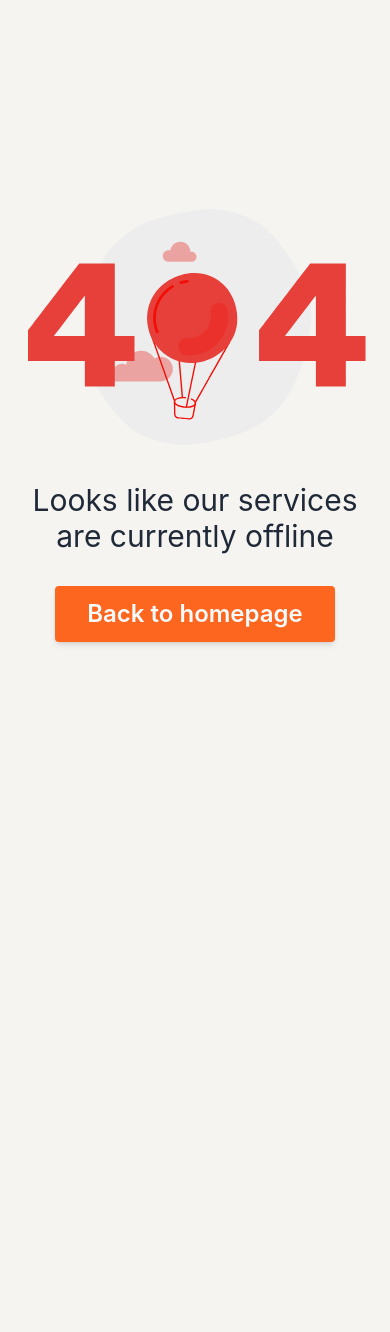
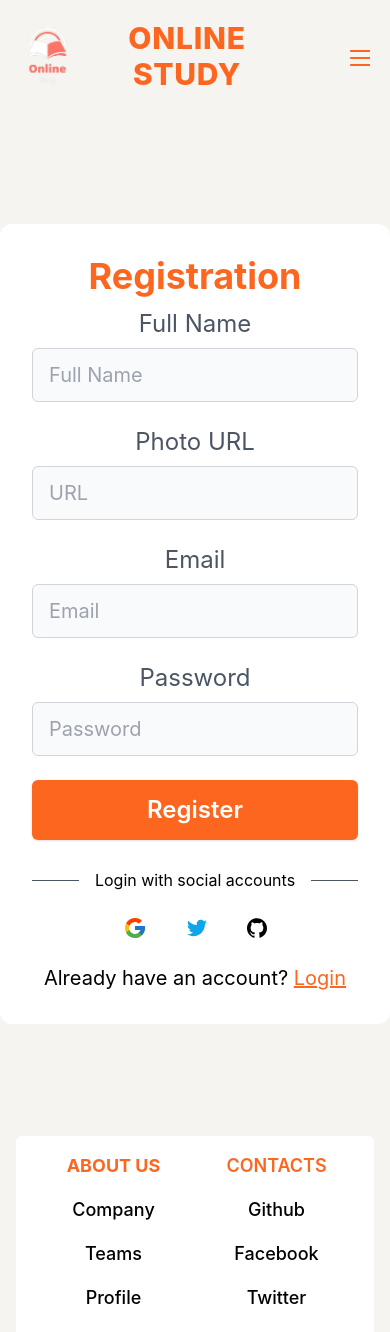
Before and after one commit to DiptaPal/online-tuition-client-side, a React (Create React App) app: page /register in a window 390 px wide. Shown: the top 1332 px of the page. Before the commit the page ends 844 px from the top, so only its background shows below. Built offline with nearby package versions, Linux system fonts and the light colour scheme.

Commit message:
registration  page done

```diff
--- a/src/Pages/Login/Login/Login.js
+++ b/src/Pages/Login/Login/Login.js
@@ -63,17 +63,17 @@ const Login = () => {
                 <h1 className="text-4xl font-bold text-center text-navActive">Login</h1>
                 <form className="space-y-6 ng-untouched ng-pristine ng-valid">
                     <div className="space-y-2">
-                        <label for="username" className="block text-2xl text-gray-600">Username</label>
-                        <input type="text" name="name" id="username" placeholder="Username" className="w-full px-4 py-3 text-xl border focus:border-navActive outline-none rounded-md border-gray-300 bg-gray-50 text-gray-800" required />
+                        <label htmlFor="email" className="block text-2xl text-gray-600">Email</label>
+                        <input type="email" name="email" id="email" placeholder="Email" className="w-full px-4 py-3 text-xl border focus:border-navActive outline-none rounded-md border-gray-300 bg-gray-50 text-gray-800" required />
                     </div>
                     <div className="space-y-2">
-                        <label for="password" className="block text-2xl text-gray-600">Password</label>
+                        <label htmlFor="password" className="block text-2xl text-gray-600">Password</label>
                         <input type="password" name="password" id="password" placeholder="Password" className="w-full px-4 py-3 border focus:border-navActive outline-none rounded-md border-gray-300 text-xl bg-gray-50 text-gray-800" required />
                         <div className="flex justify-end text-base text-black">
                             <Link to="#/">Forgot Password?</Link>
                         </div>
                     </div>
-                    <button type='submit' className="block w-full p-3 text-2xl font-semibold rounded-md text-center text-white shadow bg-navActive hover:text-navActive hover:bg-white transition-all duration-300 border-2 border-transparent hover:border-2">Sign in</button>
+                    <button type='submit' className="block w-full p-3 text-2xl font-semibold rounded-md text-center text-white shadow bg-navActive hover:text-navActive hover:bg-gray-300 transition-all duration-300 border-2 border-transparent hover:border-2">Sign in</button>
                 </form>
                 <div className="flex items-center pt-4 space-x-1">
                     <div className="flex-1 h-px sm:w-16 bg-gray-600"></div>
@@ -95,7 +95,7 @@ const Login = () => {
                         </svg>
                     </button>
                 </div>
-                <p className="text-xl text-center sm:px-6 text-black">Don't have an account? <Link to="/register" className="underline text-navActive">Sign up</Link>
+                <p className="text-xl text-center sm:px-6 text-black">Don't have an account? <Link to="/register" className="underline text-navActive">Register</Link>
                 </p>
             </div>
         </div>
--- a/src/Pages/Login/Register/Register.js
+++ b/src/Pages/Login/Register/Register.js
@@ -1,9 +1,117 @@
-import React from 'react';
+import React, { useContext, useState } from 'react';
+import { Link, useLocation, useNavigate } from 'react-router-dom';
+import { FcGoogle } from "react-icons/fc";
+// import { AuthContext } from '../../context/AuthProvider';
+import { toast } from 'react-toastify';
 
 const Register = () => {
+    // const {user, handleGoogle, handleFacebook, createUser, updateName } = useContext(AuthContext)
+    // const location = useLocation();
+    // const navigate = useNavigate();
+    // let from = location.state?.from?.pathname || "/";
+    const [error, setError] = useState();
+
+    const handleSubmit = event => {
+        let fullName;
+        event.preventDefault();
+        const form = event.target;
+        const firstName = form.firstname.value;
+        const lastName = form.lastname.value;
+        const email = form.email.value;
+        const password = form.password.value;
+        const confirmPassword = form.confirmpassword.value;
+        if (password !== confirmPassword) {
+            setError("Password does not match");
+        }
+        // fullName = firstName +' '+ lastName;
+
+        // createUser(email, password)
+        // .then(result => {
+        //     toast('Registration Success!', {autoClose: 700})
+        //     handleUpdateUser(fullName);
+        //     console.log(result.user);
+        //     form.reset();
+        // })
+        // .catch(error => {
+        //     setError(error.message)
+        // })
+
+    }
+
+    const handleUpdateUser = (name) => {
+        // updateName({displayName: name})
+    }
+
+
+    const singInWithGoogle = () => {
+        // handleGoogle()
+        // .then(result => {
+        //     toast.success("Login success!", {autoClose: 700})
+        //     navigate(from, { replace: true });
+        // })
+        // .catch(error => {
+        //     setError(error.massage)
+        // })
+    }
+
+    const signInWithFacebook = () => {
+        // handleFacebook()
+        // .then(result => {
+        //     toast.success("Login success!", {autoClose: 700})
+        //     navigate(from, { replace: true });
+        // })
+        // .catch(error => {
+        //     setError(error.massage)
+        // })
+    }
     return (
-        <div>
-            <h2>This is Register page</h2>
+        <div className='w-screen flex justify-center items-center my-28'>
+            <div className="w-full max-w-lg p-8 space-y-3 rounded-xl bg-white text-black">
+                <h1 className="text-4xl font-bold text-center text-navActive">Registration</h1>
+                <form className="space-y-6 ng-untouched ng-pristine ng-valid">
+                    <div className="space-y-2">
+                        <label htmlFor="username" className="block text-2xl text-gray-600">Full Name</label>
+                        <input type="text" name="name" id="username" placeholder="Full Name" className="w-full px-4 py-3 text-xl border focus:border-navActive outline-none rounded-md border-gray-300 bg-gray-50 text-gray-800" required />
+                    </div>
+                    <div className="space-y-2">
+                        <label htmlFor="url" className="block text-2xl text-gray-600">Photo URL</label>
+                        <input type="text" name="url" id="url" placeholder="URL" className="w-full px-4 py-3 text-xl border focus:border-navActive outline-none rounded-md border-gray-300 bg-gray-50 text-gray-800" required />
+                    </div>
+                    <div className="space-y-2">
+                        <label htmlFor="email" className="block text-2xl text-gray-600">Email</label>
+                        <input type="email" name="email" id="email" placeholder="Email" className="w-full px-4 py-3 text-xl border focus:border-navActive outline-none rounded-md border-gray-300 bg-gray-50 text-gray-800" required />
+                    </div>
+                    <div className="space-y-2">
+                        <label htmlFor="password" className="block text-2xl text-gray-600">Password</label>
+                        <input type="password" name="password" id="password" placeholder="Password" className="w-full px-4 py-3 border focus:border-navActive outline-none rounded-md border-gray-300 text-xl bg-gray-50 text-gray-800" required />
+                    </div>
+                    <div>
+                        <button type='submit' className="block w-full p-3 text-2xl font-semibold rounded-md text-center text-white shadow bg-navActive hover:text-navActive hover:bg-gray-300 transition-all duration-300 border-2 border-transparent hover:border-2">Register</button>
+                    </div>
+                </form>
+                <div className="flex items-center pt-4 space-x-1">
+                    <div className="flex-1 h-px sm:w-16 bg-gray-600"></div>
+                    <p className="px-3 text-base text-black">Login with social accounts</p>
+                    <div className="flex-1 h-px sm:w-16 bg-gray-600"></div>
+                </div>
+                <div className="flex justify-center space-x-4">
+                    <button aria-label="Log in with Google" className="p-3 rounded-sm">
+                        <FcGoogle className='text-2xl'></FcGoogle>
+                    </button>
+                    <button aria-label="Log in with Twitter" className="p-3 rounded-sm">
+                        <svg xmlns="http://www.w3.org/2000/svg" viewBox="0 0 32 32" className="w-5 h-5 fill-current text-sky-500">
+                            <path d="M31.937 6.093c-1.177 0.516-2.437 0.871-3.765 1.032 1.355-0.813 2.391-2.099 2.885-3.631-1.271 0.74-2.677 1.276-4.172 1.579-1.192-1.276-2.896-2.079-4.787-2.079-3.625 0-6.563 2.937-6.563 6.557 0 0.521 0.063 1.021 0.172 1.495-5.453-0.255-10.287-2.875-13.52-6.833-0.568 0.964-0.891 2.084-0.891 3.303 0 2.281 1.161 4.281 2.916 5.457-1.073-0.031-2.083-0.328-2.968-0.817v0.079c0 3.181 2.26 5.833 5.26 6.437-0.547 0.145-1.131 0.229-1.724 0.229-0.421 0-0.823-0.041-1.224-0.115 0.844 2.604 3.26 4.5 6.14 4.557-2.239 1.755-5.077 2.801-8.135 2.801-0.521 0-1.041-0.025-1.563-0.088 2.917 1.86 6.36 2.948 10.079 2.948 12.067 0 18.661-9.995 18.661-18.651 0-0.276 0-0.557-0.021-0.839 1.287-0.917 2.401-2.079 3.281-3.396z"></path>
+                        </svg>
+                    </button>
+                    <button aria-label="Log in with GitHub" className="p-3 rounded-sm">
+                        <svg xmlns="http://www.w3.org/2000/svg" viewBox="0 0 32 32" className="w-5 h-5 fill-current">
+                            <path d="M16 0.396c-8.839 0-16 7.167-16 16 0 7.073 4.584 13.068 10.937 15.183 0.803 0.151 1.093-0.344 1.093-0.772 0-0.38-0.009-1.385-0.015-2.719-4.453 0.964-5.391-2.151-5.391-2.151-0.729-1.844-1.781-2.339-1.781-2.339-1.448-0.989 0.115-0.968 0.115-0.968 1.604 0.109 2.448 1.645 2.448 1.645 1.427 2.448 3.744 1.74 4.661 1.328 0.14-1.031 0.557-1.74 1.011-2.135-3.552-0.401-7.287-1.776-7.287-7.907 0-1.751 0.62-3.177 1.645-4.297-0.177-0.401-0.719-2.031 0.141-4.235 0 0 1.339-0.427 4.4 1.641 1.281-0.355 2.641-0.532 4-0.541 1.36 0.009 2.719 0.187 4 0.541 3.043-2.068 4.381-1.641 4.381-1.641 0.859 2.204 0.317 3.833 0.161 4.235 1.015 1.12 1.635 2.547 1.635 4.297 0 6.145-3.74 7.5-7.296 7.891 0.556 0.479 1.077 1.464 1.077 2.959 0 2.14-0.020 3.864-0.020 4.385 0 0.416 0.28 0.916 1.104 0.755 6.4-2.093 10.979-8.093 10.979-15.156 0-8.833-7.161-16-16-16z"></path>
+                        </svg>
+                    </button>
+                </div>
+                <p className="text-xl text-center sm:px-6 text-black">Already have an account? <Link to="/login" className="underline text-navActive">Login</Link>
+                </p>
+            </div>
         </div>
     );
 };
--- a/src/Pages/Shared/Footer/Footer.js
+++ b/src/Pages/Shared/Footer/Footer.js
@@ -1,6 +1,6 @@
 import React from 'react';
 import { Link } from 'react-router-dom';
-import { BsFacebook, BsTwitter, BsGithub, BsLinkedin } from "react-icons/bs";
+import { BsFacebook, BsTwitter, BsGithub, BsLinkedin, BsInstagram } from "react-icons/bs";
 import { FaAmazon } from "react-icons/fa";
 
 
@@ -100,19 +100,19 @@ const Footer = () => {
                     </ul>
                     <div className="pt-8 flex border-t border-navActive max-w-xs mx-auto items-center justify-between">
                         <a href="https://www.facebook.com/">
-                            <BsFacebook className='text-2xl text-navActive'></BsFacebook>
+                            <BsFacebook className='text-2xl text-blue-600'></BsFacebook>
                         </a>
                         <a href="https://twitter.com/">
-                            <BsTwitter className='text-2xl text-navActive'></BsTwitter>
+                            <BsTwitter className='text-2xl text-sky-500'></BsTwitter>
                         </a>
                         <a href="https://github.com/">
-                            <BsGithub className='text-2xl text-navActive'></BsGithub>
+                            <BsGithub className='text-2xl text-black'></BsGithub>
                         </a>
                         <a href="https://www.linkedin.com/">
-                            <BsLinkedin className='text-2xl text-navActive'></BsLinkedin>
+                            <BsLinkedin className='text-2xl text-sky-500 bg-white'></BsLinkedin>
                         </a>
-                        <a href="https://www.amazon.com/">
-                           <FaAmazon className='text-3xl text-navActive'></FaAmazon>
+                        <a href="https://www.instagram.com/">
+                           <BsInstagram className='text-2xl text-pink-600'></BsInstagram>
                         </a>
                     </div>
                     <div className="text-black font-normal pt-10 sm:pt-12">
--- a/src/Routes/Routes/Routes.js
+++ b/src/Routes/Routes/Routes.js
@@ -4,6 +4,7 @@ import Checkout from "../../Pages/Checkout/Checkout";
 import CourseDetails from "../../Pages/CourseDetails/CourseDetails";
 import ErrorPage from "../../Pages/ErrorPage/ErrorPage";
 import Login from "../../Pages/Login/Login/Login";
+import Register from "../../Pages/Login/Register/Register";
 
 const { createBrowserRouter } = require("react-router-dom");
 const { default: Main } = require("../../Layouts/Main");
@@ -38,6 +39,10 @@ export const routes = createBrowserRouter([
                 element: <Login></Login>
             },
             {
+                path: '/register',
+                element: <Register></Register>
+            },
+            {
                 path: '/courses',
                 element: <AllCourses></AllCourses>,
                 loader: async() =>{
```
